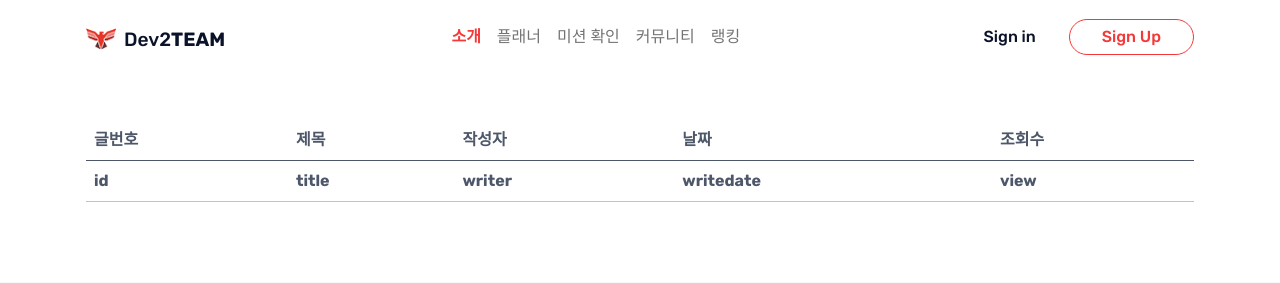
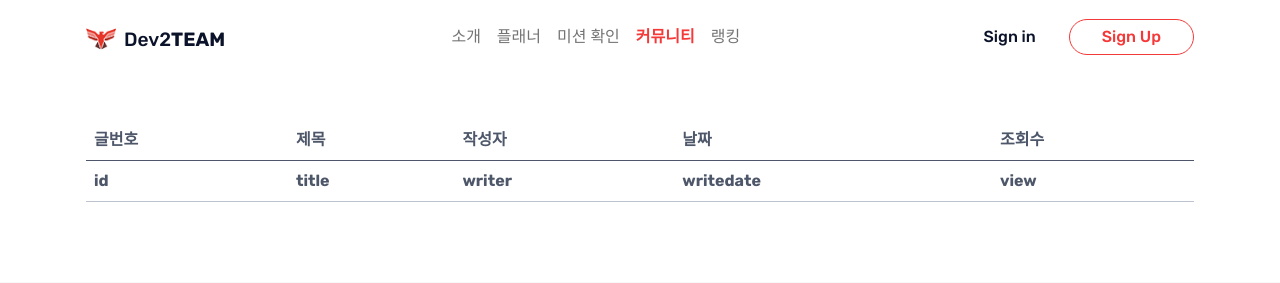
Before and after one commit to Pa-Ka/SEA_team-project, a Flask app: template templates/community.html in a window 1280 px wide. Shown: the top 283 px of the page. Run offline with Flask 2, Linux system fonts and the light colour scheme; the template is opened without the code that fills it, so the values that code supplies are empty; some libraries are stand-ins or nearby versions.

Commit message:
app.py에 넣는거 깜빡함

```diff
--- a/app.py
+++ b/app.py
@@ -78,6 +78,14 @@ def index():
 def mission():
     if current_user.is_authenticated:
         return render_template('mission.html')
+    else:
+        return redirect(url_for('login'))
+
+@app.route('/community')
+@login_required
+def mission():
+    if current_user.is_authenticated:
+        return render_template('community.html')
     else:
         return redirect(url_for('login'))
 
--- a/templates/community.html
+++ b/templates/community.html
@@ -41,10 +41,10 @@
             <button class="navbar-toggler collapsed" type="button" data-bs-toggle="collapse" data-bs-target="#navbarSupportedContent" aria-controls="navbarSupportedContent" aria-expanded="false" aria-label="Toggle navigation"><span class="navbar-toggler-icon"></span></button>
             <div class="collapse navbar-collapse" id="navbarSupportedContent">
                 <ul class="navbar-nav mx-auto border-bottom border-lg-bottom-0 pt-2 pt-lg-0">
-                <li class="nav-item"><a class="nav-link active active fw-bold" aria-current="page" href="index">소개</a></li>
+                <li class="nav-item"><a class="nav-link" href="index">소개</a></li>
                 <li class="nav-item"><a class="nav-link" href="plan">플래너</a></li>
                 <li class="nav-item"><a class="nav-link" href="mission">미션 확인</a></li>
-                <li class="nav-item"><a class="nav-link" href="community">커뮤니티</a></li>
+                <li class="nav-item"><a class="nav-link active active fw-bold" aria-current="page" href="community">커뮤니티</a></li>
                 <li class="nav-item"><a class="nav-link" href="rank">랭킹</a></li>
                 </ul>
                 <form class="d-flex py-3 py-lg-0">
```
